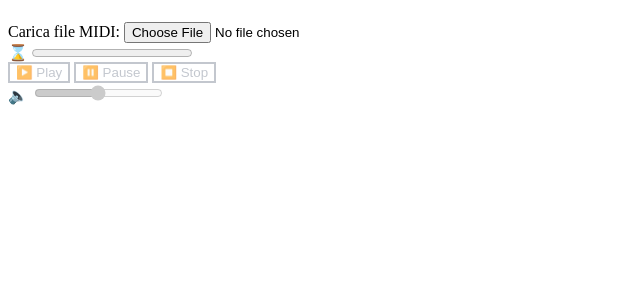
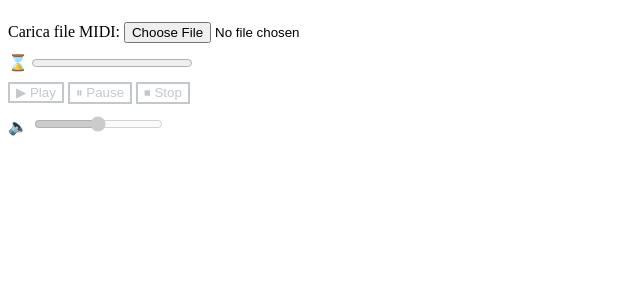
Before and after one commit to CapitanFindus22/Laurea-magistrale, a PHP site: page / in a window 1280 px wide. Shown: the part 58-358 px from the top of the page, without its empty margins (0-640 px from the left). Run offline with PHP 8.4, Linux system fonts and the light colour scheme.

Commit message:
UI adjustement

```diff
--- a/Linguaggi di programmazione/wasmidip/web_page/a.css
+++ b/Linguaggi di programmazione/wasmidip/web_page/a.css
@@ -14,18 +14,6 @@
   opacity: 0.6;
 }
 
-.btn_play {
-  color: #1db954;
-}
-
-.btn_pause {
-  color: #dde000;
-}
-
-.btn_stop {
-  color: #c01d1d;
-}
-
 .vol {
   cursor: pointer;
 }
--- a/Linguaggi di programmazione/wasmidip/web_page/player.html
+++ b/Linguaggi di programmazione/wasmidip/web_page/player.html
@@ -15,25 +15,25 @@
 
     <main>
         <!-- Caricamento file -->
-        <section class="file-upload">
+        <section style="margin-bottom: 10px;">
             <label for="midiFile">Carica file MIDI:</label>
             <input type="file" id="midiFile" accept=".mid,.midi">
         </section>
 
         <!-- Controlli riproduzione -->
-        <section class="player-controls">
-            <div class="progress-container">
+        <section>
+            <div style="margin-bottom: 10px;">
                 <label for="time">⌛</label>
                 <progress id="time" value="0" max="100"></progress>
             </div>
 
-            <div class="buttons">
-                <button class="btn btn_play" id="play" disabled>▶️ Play</button>
-                <button class="btn btn_pause" id="pause" disabled>⏸️ Pause</button>
-                <button class="btn btn_stop" id="stop" disabled>⏹️ Stop</button>
+            <div style="margin-bottom: 10px;">
+                <button class="btn" id="play" disabled>▶ Play</button>
+                <button class="btn" id="pause" disabled>⏸ Pause</button>
+                <button class="btn" id="stop" disabled>⏹ Stop</button>
             </div>
 
-            <div class="volume-control">
+            <div style="margin-bottom: 10px;">
                 <label for="volume">🔈</label>
                 <input type="range" id="volume" name="volume" min="0" max="1" step="0.01" value="0.5" disabled>
             </div>
```
